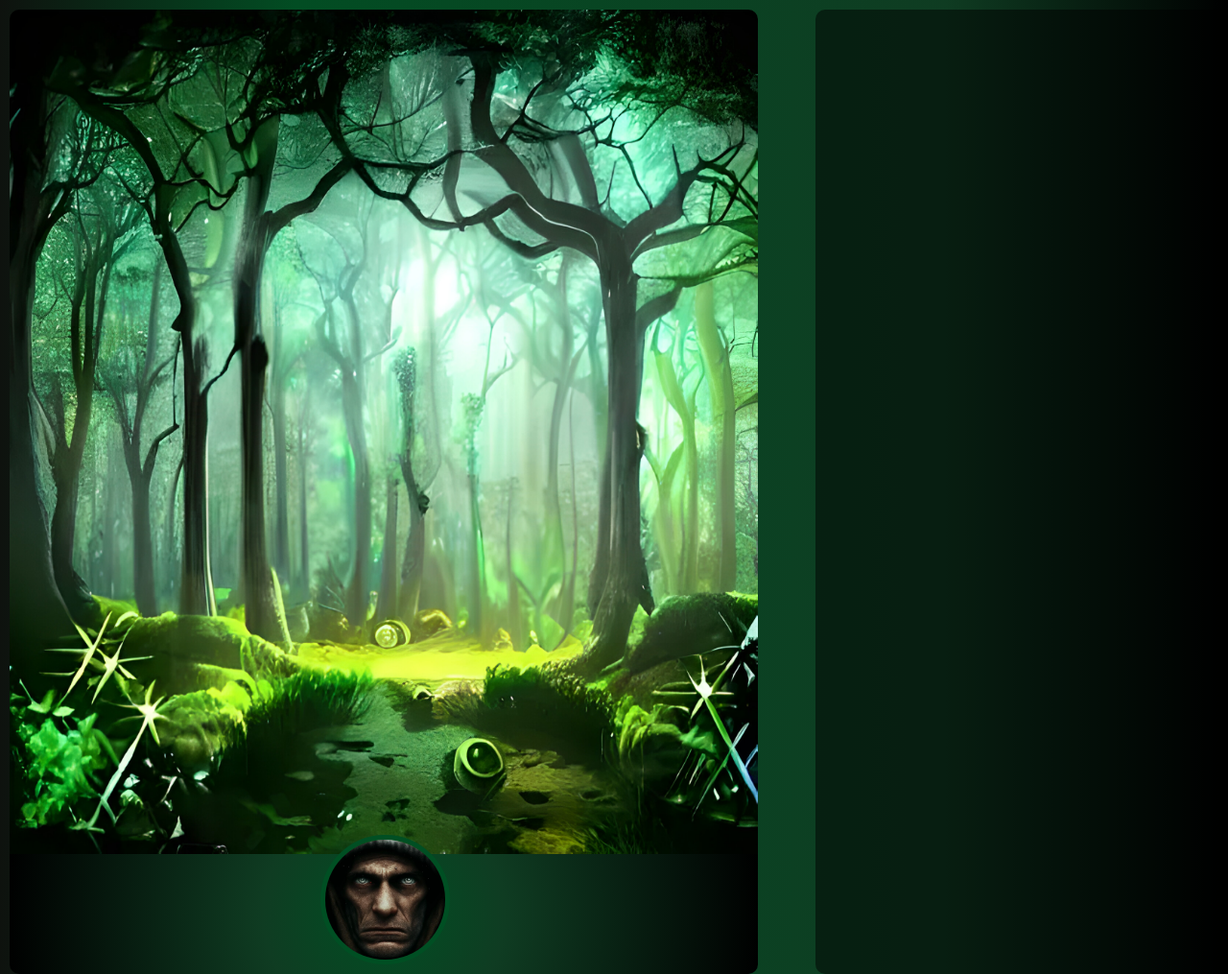
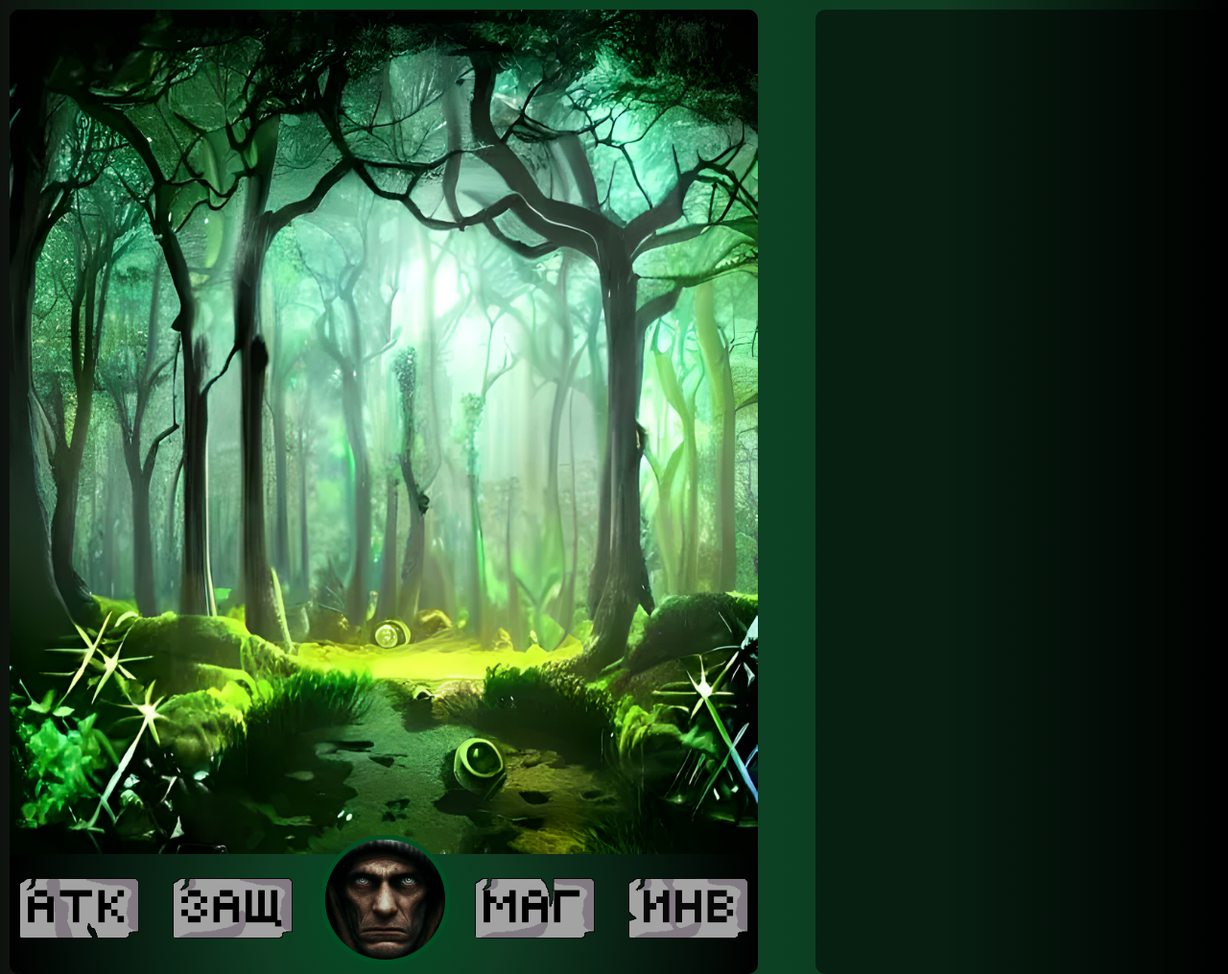
Before and after one commit to naydiYTomg/twilightwarrior, a plain HTML site: page index.html in a window 1280 px wide. Shown: the top 1015 px of the page at 96% size. Drawn offline with Linux system fonts and the light colour scheme.

Commit message:
Добавил кнопки

```diff
--- a/index.html
+++ b/index.html
@@ -10,6 +10,10 @@
         <img src="images/for1.png", class="for1">
         <div class="mmenu", id="mm">
             <img src="images/stranger.png", class="ggimg">
+            <img src="images/atkbutton.png", class="atkb">
+            <img src="images/defbutton.png", class="defb">
+            <img src="images/magbutton.png", class="magb">
+            <img src="images/invbutton.png", class="invb">
         </div>
         <div class="leftmenu", id="lmenu"></div>
     </body>
--- a/style.css
+++ b/style.css
@@ -47,3 +47,47 @@ body {
     width: 125px;
     height: 125px;
 }
+.atkb {
+    position: absolute;
+    width: 125px;
+    border-radius: 5px;
+    top: 25px;
+    left: 10px;
+}
+.defb {
+    position: absolute;
+    width: 125px;
+    border-radius: 5px;
+    top: 25px;
+    left: 170px;
+}
+.magb {
+    position: absolute;
+    width: 125px;
+    border-radius: 5px;
+    top: 25px;
+    right: 170px;
+}
+.invb {
+    position: absolute;
+    width: 125px;
+    border-radius: 5px;
+    top: 25px;
+    right: 10px;
+}
+.atkb:hover {
+    scale: 1.05;
+    rotate: 2deg;
+}
+.defb:hover {
+    scale: 1.05;
+    rotate: -2deg;
+}
+.magb:hover {
+    scale: 1.05;
+    rotate: 2deg;
+}
+.invb:hover {
+    scale: 1.05;
+    rotate: -2deg;
+}
```
Also changed, not shown: images/atkbutton.png (added), images/defbutton.png (added), images/invbutton.png (added), images/magbutton.png (added).
